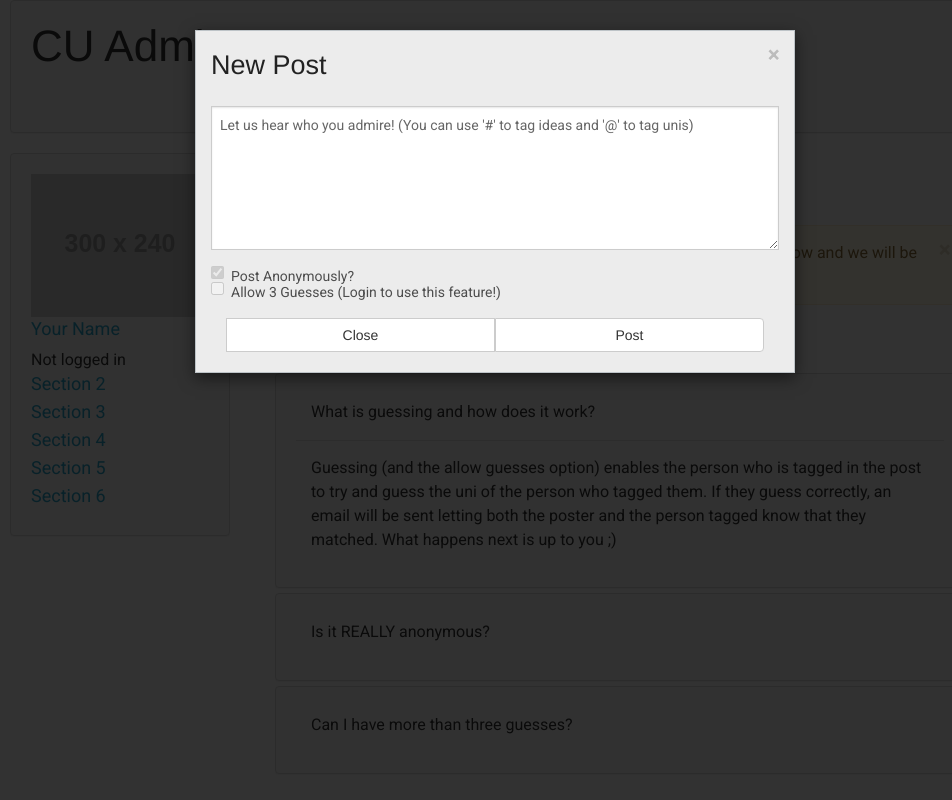
After one commit to brandnew3773/cu_admirers, a Flask app: page /faqs in a window 1280 px wide, after a click on "Post". The commit adds this page. Shown: the whole page, without its empty margins (145-1097 px from the left). Run offline with Flask 2, Linux system fonts and the light colour scheme; grey boxes labelled with a size stand in for pictures from a placeholder-image service; parts of the project's set-up code (start-up, migrations or seed data) failed here and were passed over; some libraries are stand-ins or nearby versions.

Commit message:
refactored templates to better stratify code

```diff
--- /dev/null
+++ b/templates/base.html
@@ -0,0 +1,20 @@
+<!DOCTYPE html>
+<html lang="en">
+<head>
+    {% include 'header.html' %}
+</head>
+<body>
+    {% include 'post_modal.html' %}
+    {% include 'login_modal.html' %}
+    {% include 'top_bar.html' %}
+    <div class="row">
+        {% include 'sidebar.html' %}
+        <div class="large-9 columns">
+        {% block content %}
+        {% endblock %}
+        </div>
+    </div>
+    {% include 'footer.html' %}
+    {% include 'js_includes.html' %}
+</body>
+</html>
--- /dev/null
+++ b/templates/faqs.html
@@ -0,0 +1,56 @@
+{% extends 'base.html' %}
+{% block content %}
+<div class="container" style="width:100%">
+    <br />
+    <br />
+    <br />
+
+    <div class="alert alert-warning alert-dismissible" role="alert">
+        <button type="button" class="close" data-dismiss="alert"><span aria-hidden="true">&times;</span><span class="sr-only">Close</span></button>
+         If you don't see the answer to the question you are looking for, let us know and we will be sure to answer it as soon as possible!
+    </div>
+
+    <br />
+
+    <div class="panel-group" id="accordion">
+        <div class="faqHeader">General questions</div>
+        <div class="panel panel-default">
+            <div class="panel-heading">
+                <h4 class="panel-title">
+                    <a class="accordion-toggle" data-toggle="collapse" data-parent="#accordion" href="#collapseOne">What is guessing and how does it work?</a>
+                </h4>
+            </div>
+            <div id="collapseOne" class="panel-collapse collapse in">
+                <div class="panel-body">
+                    Guessing (and the allow guesses option) enables the person who is tagged in the post to try and guess the uni of the person who tagged them. If they guess correctly, an email will be sent letting both the poster and the person tagged know that they matched. What happens next is up to you ;)
+                </div>
+            </div>
+        </div>
+        <div class="panel panel-default">
+            <div class="panel-heading">
+                <h4 class="panel-title">
+                    <a class="accordion-toggle collapsed" data-toggle="collapse" data-parent="#accordion" href="#collapseTen">Is it REALLY anonymous?</a>
+                </h4>
+            </div>
+            <div id="collapseTen" class="panel-collapse collapse">
+                <div class="panel-body">
+                    Yes absolutely! (Unless you uncheck the 'anonymous' checkbox of course). If the anonymous checkbox is filled we NEVER store the poster's information regardless of if they are logged in or not.
+                </div>
+            </div>
+        </div>
+        <div class="panel panel-default">
+            <div class="panel-heading">
+                <h4 class="panel-title">
+                    <a class="accordion-toggle collapsed" data-toggle="collapse" data-parent="#accordion" href="#collapseEleven">Can I have more than three guesses?</a>
+                </h4>
+            </div>
+            <div id="collapseEleven" class="panel-collapse collapse">
+                <div class="panel-body">
+                    As of now, guesses are limited to 3, but we might allow the user to choose the number of guesses in the future.
+                </div>
+            </div>
+        </div>
+    </div>
+</div>
+
+{% endblock %}
--- /dev/null
+++ b/templates/footer.html
@@ -0,0 +1,20 @@
+<footer class="row">
+    <div class="large-12 columns">
+        <hr/>
+        <div class="row">
+            <div class="large-5 columns">
+                <p>© Copyright no one at all. Go to town.</p>
+            </div>
+            <div class="large-7 columns">
+                <ul class="inline-list right">
+                    <li><a href="#">Section 1</a></li>
+                    <li><a href="#">Section 2</a></li>
+                    <li><a href="#">Section 3</a></li>
+                    <li><a href="#">Section 4</a></li>
+                    <li><a href="#">Section 5</a></li>
+                    <li><a href="#">Section 6</a></li>
+                </ul>
+            </div>
+        </div>
+    </div>
+</footer>
--- /dev/null
+++ b/templates/header.html
@@ -0,0 +1,18 @@
+{% block header %}
+
+<head>
+    <meta charset="utf-8" />
+    <meta name="viewport" content="width=device-width, initial-scale=1.0" />
+    <title>Columbia Admirers | ;)</title>
+    <!--<link rel="stylesheet" href="../static/css/foundation.css" />-->
+    <!-- Latest compiled and minified CSS -->
+    <link rel="stylesheet" href="https://maxcdn.bootstrapcdn.com/bootstrap/3.3.5/css/bootstrap.min.css" integrity="sha512-dTfge/zgoMYpP7QbHy4gWMEGsbsdZeCXz7irItjcC3sPUFtf0kuFbDz/ixG7ArTxmDjLXDmezHubeNikyKGVyQ==" crossorigin="anonymous">
+    <link rel="stylesheet" href="{{ url_for('static', filename='css/foundation.css') }}"/>
+    <link rel="stylesheet" href="{{ url_for('static', filename='css/login.css') }}"/>
+    <link rel="stylesheet" href="http://fontawesome.io/assets/font-awesome/css/font-awesome.css">
+
+
+    <script src="{{ url_for('static', filename='js/vendor/modernizr.js') }}"></script>
+</head>
+
+{% endblock %}
--- /dev/null
+++ b/templates/js_includes.html
@@ -0,0 +1,8 @@
+<script src="{{ url_for('static', filename='js/vendor/jquery.js') }}"></script>
+<script src="https://maxcdn.bootstrapcdn.com/bootstrap/3.3.5/js/bootstrap.min.js" integrity="sha512-K1qjQ+NcF2TYO/eI3M6v8EiNYZfA95pQumfvcVrTHtwQVDG+aHRqLi/ETn2uB+1JqwYqVG3LIvdm9lj6imS/pQ==" crossorigin="anonymous"></script>
+<script src="{{ url_for('static', filename='js/foundation.min.js') }}"></script>
+<script src="{{ url_for('static', filename='js/login.js') }}"></script>
+
+<script>
+    $(document).foundation();
+</script>
--- /dev/null
+++ b/templates/login_modal.html
@@ -0,0 +1,88 @@
+<!-- BEGIN # MODAL LOGIN -->
+<div class="modal fade" id="login-modal" tabindex="-1" role="dialog" aria-labelledby="myModalLabel" aria-hidden="true" style="display: none;">
+    <div class="modal-dialog">
+        <div class="modal-content">
+            <div class="modal-header" align="center">
+                <img class="img-circle" id="img_logo" src="http://bootsnipp.com/img/logo.jpg">
+                <button type="button" class="close" data-dismiss="modal" aria-label="Close">
+                    <span class="glyphicon glyphicon-remove" aria-hidden="true"></span>
+                </button>
+            </div>
+
+            <!-- Begin # DIV Form -->
+            <div id="div-forms">
+
+                <!-- Begin # Login Form -->
+                <form id="login-form" action="/login" method="POST">
+                    <div class="modal-body">
+                        <div id="div-login-msg">
+                            <div id="icon-login-msg" class="glyphicon glyphicon-chevron-right"></div>
+                            <span id="text-login-msg">Type your CU email and password.</span>
+                        </div>
+                        <input id="login_username" class="form-control" name="email" type="email" placeholder="Columbia Email" required>
+                        <input id="login_password" class="form-control" name="password" type="password" placeholder="Password" required>
+
+                    </div>
+                    <div class="modal-footer">
+                        <div>
+                            <button type="submit" class="btn btn-primary btn-lg btn-block">Login</button>
+                        </div>
+                        <div>
+                            <button id="login_lost_btn" type="button" class="btn btn-link">Lost Password?</button>
+                            <button id="login_register_btn" type="button" class="btn btn-link">Register</button>
+                        </div>
+                    </div>
+                </form>
+                <!-- End # Login Form -->
+
+                <!-- Begin | Lost Password Form -->
+                <form id="lost-form" style="display:none;">
+                    <div class="modal-body">
+                        <div id="div-lost-msg">
+                            <div id="icon-lost-msg" class="glyphicon glyphicon-chevron-right"></div>
+                            <span id="text-lost-msg">Type your e-mail.</span>
+                        </div>
+                        <input id="lost_email" class="form-control" type="text" placeholder="E-Mail (type ERROR for error effect)" required>
+                    </div>
+                    <div class="modal-footer">
+                        <div>
+                            <button type="submit" class="btn btn-primary btn-lg btn-block">Send</button>
+                        </div>
+                        <div>
+                            <button id="lost_login_btn" type="button" class="btn btn-link">Log In</button>
+                            <button id="lost_register_btn" type="button" class="btn btn-link">Register</button>
+                        </div>
+                    </div>
+                </form>
+                <!-- End | Lost Password Form -->
+
+                <!-- Begin | Register Form -->
+                <form id="register-form" method="post" action="/register" style="display:none;">
+                    <div class="modal-body">
+                        <div id="div-register-msg">
+                            <div id="icon-register-msg" class="glyphicon glyphicon-chevron-right"></div>
+                            <span id="text-register-msg">Register an account.</span>
+                        </div>
+                        <input id="register_first_name" name="first_name" class="form-control" type="text" placeholder="First Name" required>
+                        <input id="register_last_name" name="last_name" class="form-control" type="text" placeholder="Last Name" required>
+                        <input id="register_email" name="email" class="form-control" type="text" placeholder="Columbia email with uni" required>
+                        <input id="register_password" name="password" class="form-control" type="password" placeholder="Password" required>
+                    </div>
+                    <div class="modal-footer">
+                        <div>
+                            <button type="submit" class="btn btn-primary btn-lg btn-block">Register</button>
+                        </div>
+                        <div>
+                            <button id="register_login_btn" type="button" class="btn btn-link">Log In</button>
+                            <button id="register_lost_btn" type="button" class="btn btn-link">Lost Password?</button>
+                        </div>
+                    </div>
+                </form>
+                <!-- End | Register Form -->
+
+            </div>
+            <!-- End # DIV Form -->
+
+        </div>
+    </div>
+</div>
--- /dev/null
+++ b/templates/post_modal.html
@@ -0,0 +1,56 @@
+<div class="modal fade" id="squarespaceModal" tabindex="-1" role="dialog" aria-labelledby="modalLabel" aria-hidden="true">
+  <div class="modal-dialog">
+	<div class="modal-content">
+		<div class="modal-header">
+			<button type="button" class="close" data-dismiss="modal"><span aria-hidden="true">×</span><span class="sr-only">Close</span></button>
+			<h3 class="modal-title" id="lineModalLabel">New Post</h3>
+		</div>
+		<div class="modal-body">
+
+            <!-- content goes here -->
+            <form method="post" action="/post" id="post_form">
+                <textarea rows="6" name="post_body" placeholder="Let us hear who you admire! (You can use '#' to tag ideas and '@' to tag unis)" ></textarea>
+                {% if not current_user.is_authenticated %}
+                <div class="checkbox">
+                    <label>
+                        <input type="checkbox" disabled checked name="is_anonymous"> Post Anonymously?
+                    </label>
+                </div>
+                <div class="checkbox">
+                    <label>
+                        <input type="checkbox" disabled name="allow_guesses"> Allow 3 Guesses  (Login to use this feature!)
+                    </label>
+                </div>
+                {% else %}
+                <div class="checkbox">
+                    <label>
+                        <input type="checkbox" checked name="is_anonymous"> Post Anonymously?
+                    </label>
+                </div>
+                <div class="checkbox">
+                    <label>
+                        <input type="checkbox" name="allow_guesses"> Allow 3 Guesses (This will allow the person you tag to try and guess your uni, if they do, you will both be emailed about it! Must tag user with @UNI in the post for it to work)
+                    </label>
+                </div>
+                {% endif %}
+
+                <div class="modal-footer">
+                    <div class="btn-group btn-group-justified" aria-label="group button">
+                        <div class="btn-group" role="group">
+                            <button type="button" class="btn btn-default" data-dismiss="modal"  role="button">Close</button>
+                        </div>
+                        <div class="btn-group btn-delete hidden" role="group">
+                            <button type="button" id="delImage" class="btn btn-default btn-hover-red" data-dismiss="modal"  role="button">Cancel</button>
+                        </div>
+                        <div class="btn-group">
+                            <button type="submit" id="post_button" class="btn btn-default btn-hover-green" onclick="$('#post_form').get(0).submit();" >Post</button>
+                        </div>
+                    </div>
+                </div>
+            </form>
+
+		</div>
+
+	</div>
+  </div>
+</div>
--- /dev/null
+++ b/templates/sidebar.html
@@ -0,0 +1,38 @@
+<div class="large-3 columns ">
+        <div class="panel">
+            <a href="#"><img src="http://placehold.it/300x240&text=[img]"/></a>
+            <h5><a href="#">Your Name</a></h5>
+            <div class="section-container vertical-nav" data-section data-options="deep_linking: false; one_up: true">
+                <section class="section">
+                    {% if current_user.is_authenticated %}
+                         Hi {{ current_user.first_name }}!
+                    {% else %}
+                        Not logged in
+                    {% endif %}
+                </section>
+                {% if current_user.is_authenticated %}
+                     <section class="section">
+                        <h5 class="title"><a href="/logout">Logout</a></h5>
+                    </section>
+                {% else %}
+
+                {% endif %}
+                <section class="section">
+                    <h5 class="title"><a href="#">Section 2</a></h5>
+                </section>
+                <section class="section">
+                    <h5 class="title"><a href="#">Section 3</a></h5>
+                </section>
+                <section class="section">
+                    <h5 class="title"><a href="#">Section 4</a></h5>
+                </section>
+                <section class="section">
+                    <h5 class="title"><a href="#">Section 5</a></h5>
+                </section>
+                <section class="section">
+                    <h5 class="title"><a href="#">Section 6</a></h5>
+                </section>
+            </div>
+
+        </div>
+    </div>
--- /dev/null
+++ b/templates/top_bar.html
@@ -0,0 +1,11 @@
+<div class="row">
+    <div class="large-12 columns">
+        <div class="panel">
+            <div style="width:50%"><h1>CU Admirers</h1></div>
+
+            <p class="" style="width:40%; float:right;"><a href="#" class="btn btn-primary btn-lg" role="button" data-toggle="modal" data-target="#login-modal">Open Login Modal</a></p>
+            <div class="center"><button data-toggle="modal" data-target="#squarespaceModal" class="btn btn-primary center-block">Post</button></div>
+
+        </div>
+    </div>
+</div>
```
Also changed, not shown: templates/index.html (+48 -49 lines), templates/main.html (added, +133 -0 lines).
